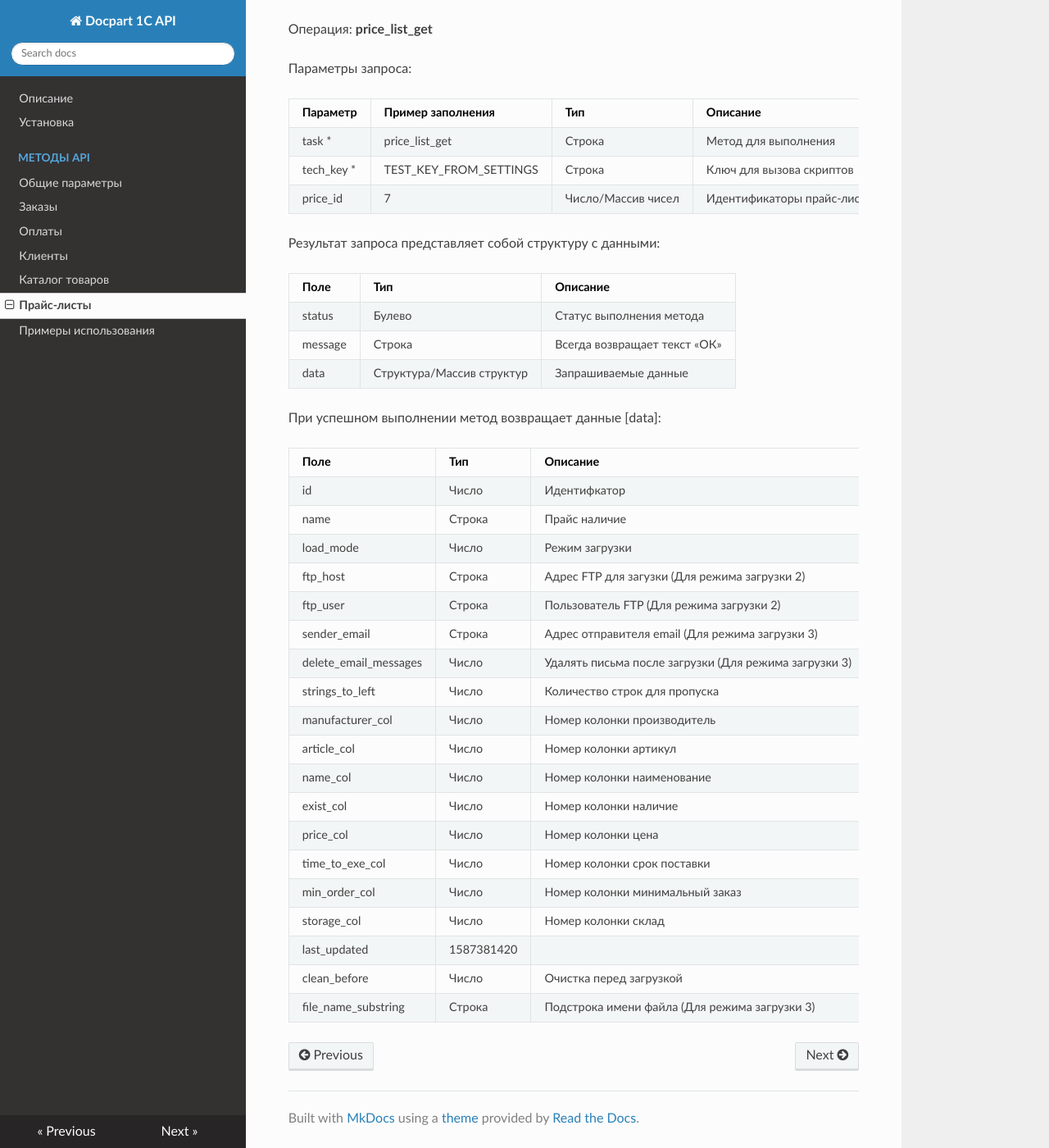
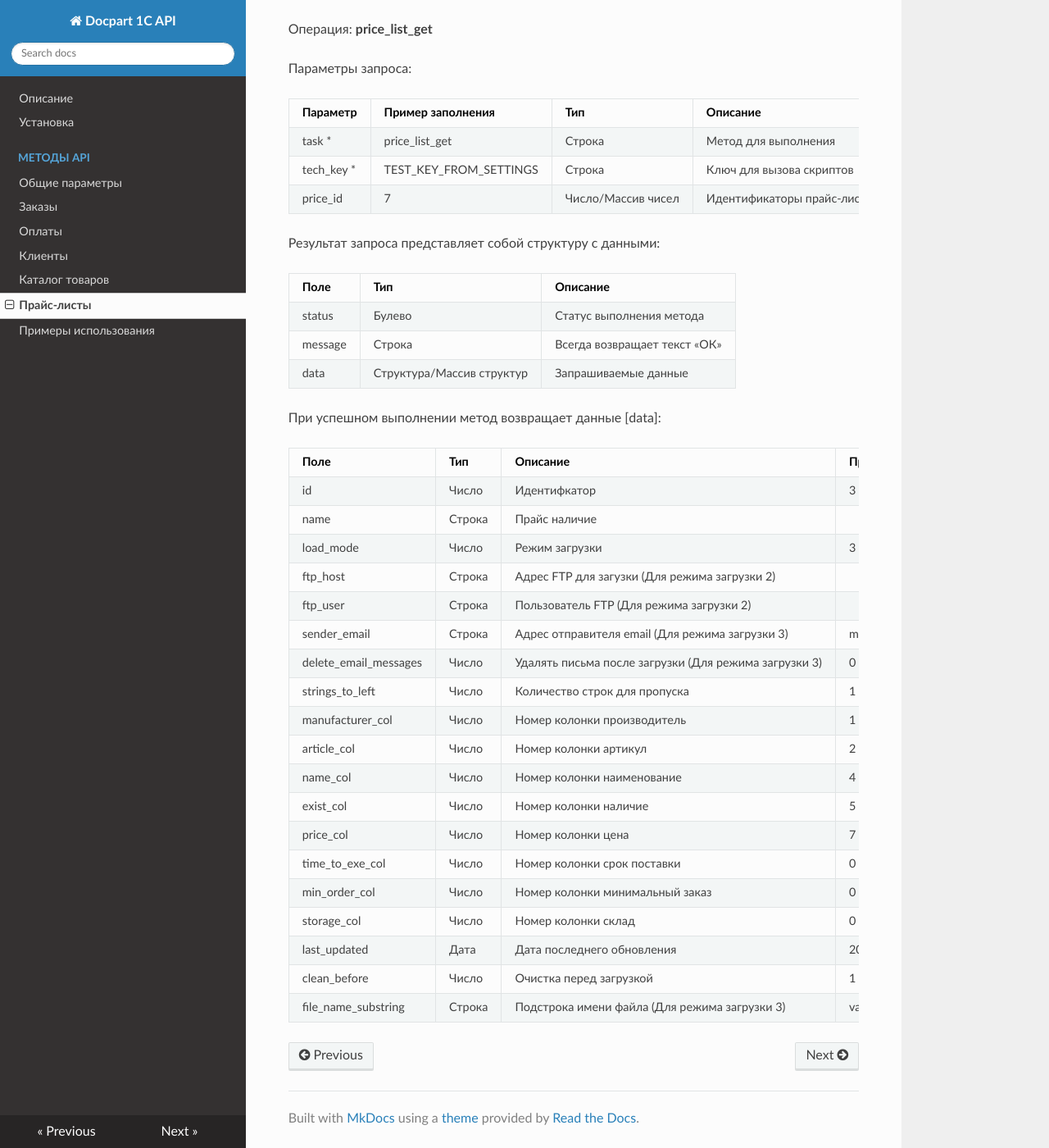
Before and after one commit to emayskiy/Docpart_1C_API_WIKI, an MkDocs documentation site: the page built from docs/prices.md, in a window 1280 px wide and 1400 px high, scrolled down 184 px. Shown: the whole window at 82% size. Built offline with MkDocs 1.6.1, drawn with Linux system fonts in a browser that asks for light colours; nearby versions of some CDN libraries.

Commit message:
Update prices.md

```diff
--- a/docs/prices.md
+++ b/docs/prices.md
@@ -40,6 +40,6 @@
 |time_to_exe_col|Число| Номер колонки срок поставки| 0|
 |min_order_col|Число| Номер колонки минимальный заказ| 0|
 |storage_col|Число| Номер колонки склад| 0|
-|last_updated| 1587381420|
+|last_updated| Дата| Дата последнего обновления|20.04.2020 14:17:00|
 |clean_before| Число| Очистка перед загрузкой| 1|
 |file_name_substring| Строка| Подстрока имени файла (Для режима загрузки 3)|vag|
```
